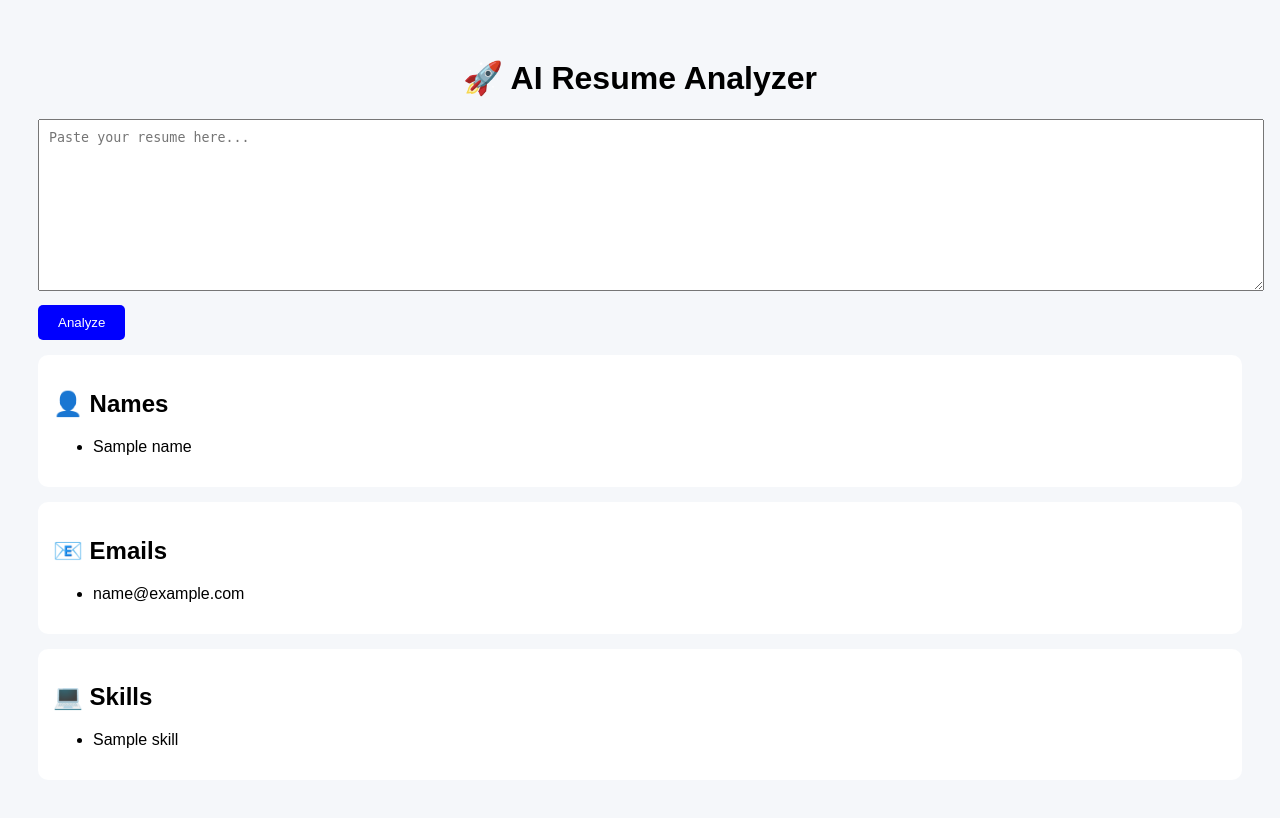
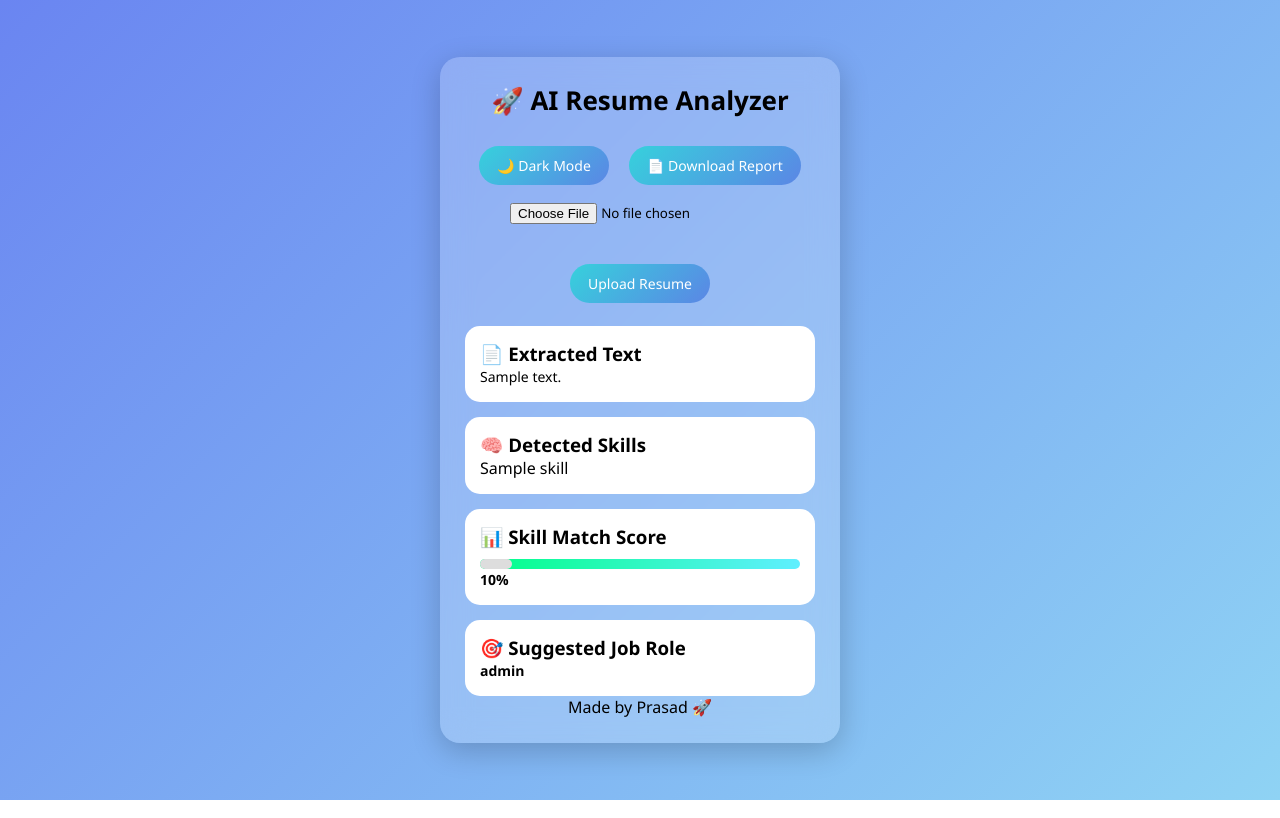
Before and after one commit to Ambam-Gangaprasad716/resume-analyzer, a Flask app: template templates/index.html in a window 1280 px wide. Run offline with Flask 3, Linux system fonts and the light colour scheme; the template is opened without the code that fills it: most values are stand-ins (such as "Sample title", 1, 10 or a date in 2020).

Commit message:
feat: implement PDF resume parsing and add frontend dashboard for skill analysis and scoring

```diff
--- a/app.py
+++ b/app.py
@@ -1,74 +1,52 @@
 from flask import Flask, render_template, request
-import spacy
-import re
+import PyPDF2
 
 app = Flask(__name__)
 
-# Load spaCy model
-nlp = spacy.load("en_core_web_sm")
-
-# Skills list (you can add more)
 SKILLS = [
-    "python", "java", "c", "c++", "html", "css", "javascript",
-    "machine learning", "ai", "sql", "flask", "django"
+    "python", "java", "c", "html", "css",
+    "flask", "sql", "ai", "data structures"
 ]
 
-@app.route('/')
-def home():
+@app.route("/")
+def index():
     return render_template("index.html")
 
-@app.route('/analyze', methods=['POST'])
-def analyze():
-    text = request.form['resume']
-    doc = nlp(text)
+@app.route("/upload", methods=["POST"])
+def upload():
+    file = request.files["resume"]
 
-    # -----------------------------
-    # ✅ Extract Emails
-    # -----------------------------
-    emails = re.findall(r"[a-zA-Z0-9._%+-]+@[a-zA-Z0-9.-]+\.[a-z]{2,}", text)
+    text = ""
 
-    # -----------------------------
-    # ✅ Extract Names (FIXED)
-    # -----------------------------
-    names = []
+    if file:
+        pdf = PyPDF2.PdfReader(file)
+        for page in pdf.pages:
+            text += page.extract_text()
 
-    for ent in doc.ents:
-        if ent.label_ == "PERSON":
-            name = ent.text.strip()
-
-            # Remove unwanted words
-            unwanted = ["email", "gmail", "phone", "contact"]
-            words = name.split()
-
-            clean_name = []
-            for w in words:
-                if w.lower() not in unwanted:
-                    clean_name.append(w)
-
-            name = " ".join(clean_name)
-
-            if len(name.split()) >= 2:
-                names.append(name)
-
-    names = list(set(names))
-
-    # -----------------------------
-    # ✅ Extract Skills
-    # -----------------------------
-    found_skills = []
     text_lower = text.lower()
 
+    found_skills = []
     for skill in SKILLS:
         if skill in text_lower:
-            found_skills.append(skill.upper())
-    found_skills = list(set(found_skills))
+            found_skills.append(skill)
+
+    score = len(found_skills) / len(SKILLS) * 100 if SKILLS else 0
+    score = round(score)
+
+    if score > 70:
+        role = "Backend Developer"
+    elif score > 40:
+        role = "Junior Developer"
+    else:
+        role = "Beginner"
 
     return render_template(
         "index.html",
-        names=names,
-        emails=emails,
-        skills=found_skills
+        text=text,
+        skills=found_skills,
+        score=score,
+        role=role
     )
-if __name__ == '__main__':
 
+if __name__ == "__main__":
     app.run(debug=True)
--- a/requirements.txt
+++ b/requirements.txt
@@ -2,3 +2,4 @@ Flask
 gunicorn
 pdfminer.six
 spacy
+PyPDF2
--- /dev/null
+++ b/static/style.css
@@ -0,0 +1,156 @@
+/* RESET */
+* {
+  margin: 0;
+  padding: 0;
+  box-sizing: border-box;
+  font-family: 'Segoe UI', sans-serif;
+}
+
+/* BODY */
+body {
+  height: 100vh;
+  display: flex;
+  justify-content: center;
+  align-items: center;
+  background: linear-gradient(135deg, #6a85f1, #8fd3f4);
+  transition: 0.3s;
+}
+
+/* DARK MODE */
+body.dark {
+  background: #0f172a;
+}
+
+/* MAIN CARD */
+.container {
+  width: 400px;
+  padding: 25px;
+  border-radius: 20px;
+  background: rgba(255, 255, 255, 0.2);
+  backdrop-filter: blur(15px);
+  box-shadow: 0 8px 30px rgba(0,0,0,0.2);
+  text-align: center;
+  transition: 0.3s;
+}
+
+body.dark .container {
+  background: rgba(0,0,0,0.5);
+  color: white;
+}
+
+/* TITLE */
+h1 {
+  font-size: 26px;
+  margin-bottom: 20px;
+}
+
+/* BUTTONS */
+button {
+  padding: 10px 18px;
+  border: none;
+  border-radius: 20px;
+  background: linear-gradient(135deg, #36d1dc, #5b86e5);
+  color: white;
+  cursor: pointer;
+  margin: 8px;
+  font-size: 14px;
+  transition: 0.3s;
+}
+
+button:hover {
+  transform: scale(1.05);
+}
+
+/* FILE INPUT */
+input[type="file"] {
+  margin: 10px 0;
+}
+
+/* SECTION CARDS */
+.section {
+  background: white;
+  padding: 15px;
+  margin-top: 15px;
+  border-radius: 15px;
+  text-align: left;
+}
+
+body.dark .section {
+  background: #1e293b;
+  color: white;
+}
+
+/* TEXT BOX */
+.section p {
+  font-size: 14px;
+  line-height: 1.5;
+  max-height: 200px;
+  overflow-y: auto;
+}
+
+/* SKILL TAGS */
+.skills span {
+  display: inline-block;
+  background: #36d1dc;
+  color: white;
+  padding: 5px 10px;
+  border-radius: 15px;
+  margin: 5px;
+  font-size: 12px;
+}
+
+/* PROGRESS BAR */
+.progress {
+  width: 100%;
+  height: 10px;
+  background: #ddd;
+  border-radius: 10px;
+  margin-top: 10px;
+}
+
+.progress-bar {
+  height: 100%;
+  border-radius: 10px;
+  background: linear-gradient(to right, #00ff87, #60efff);
+}
+
+/* FOOTER */
+.footer {
+  margin-top: 15px;
+  font-size: 12px;
+}
+
+/* ================= PRINT FIX ================= */
+@media print {
+
+  body {
+    background: white !important;
+    display: block !important;
+  }
+
+  .container {
+    width: 100% !important;
+    max-width: 100% !important;
+    margin: 0 auto !important;
+    padding: 10px !important;
+    box-shadow: none !important;
+    background: white !important;
+    color: black !important;
+  }
+
+  .section {
+    page-break-inside: avoid;
+    margin-bottom: 15px;
+    border: 1px solid #ccc !important;
+  }
+
+  button,
+  input,
+  .top-buttons {
+    display: none !important;
+  }
+
+  h1 {
+    text-align: center;
+  }
+}
--- a/templates/index.html
+++ b/templates/index.html
@@ -2,82 +2,68 @@
 <html>
 <head>
     <title>AI Resume Analyzer</title>
-    <style>
-        body {
-            font-family: Arial;
-            background: #f5f7fa;
-            padding: 30px;
-        }
+    <link rel="stylesheet" href="{{ url_for('static', filename='style.css') }}">
+</head>
 
-        h1 {
-            text-align: center;
-        }
-
-        textarea {
-            width: 100%;
-            height: 150px;
-            padding: 10px;
-        }
-
-        button {
-            margin-top: 10px;
-            padding: 10px 20px;
-            background: blue;
-            color: white;
-            border: none;
-            border-radius: 5px;
-        }
-
-        .card {
-            background: white;
-            padding: 15px;
-            margin-top: 15px;
-            border-radius: 10px;
-        }
-    </style>
-</head>
 <body>
 
-<h1>🚀 AI Resume Analyzer</h1>
+<div class="container">
 
-<form action="/analyze" method="post">
-    <textarea name="resume" placeholder="Paste your resume here..."></textarea>
-    <br>
-    <button type="submit">Analyze</button>
-</form>
+    <h1>🚀 AI Resume Analyzer</h1>
 
-{% if names %}
-<div class="card">
-    <h2>👤 Names</h2>
-    <ul>
-        {% for n in names %}
-        <li>{{ n }}</li>
+    <div class="top-buttons">
+        <button onclick="toggleDark()">🌙 Dark Mode</button>
+        <button onclick="window.print()">📄 Download Report</button>
+    </div>
+
+    <form action="/upload" method="post" enctype="multipart/form-data">
+        <input type="file" name="resume" required>
+        <br><br>
+        <button type="submit">Upload Resume</button>
+    </form>
+
+    {% if text %}
+
+    <div class="section">
+        <h3>📄 Extracted Text</h3>
+        <p>{{ text }}</p>
+    </div>
+
+    <div class="section">
+        <h3>🧠 Detected Skills</h3>
+        {% for skill in skills %}
+            <span class="skill">{{ skill }}</span>
         {% endfor %}
-    </ul>
+    </div>
+
+    <div class="section">
+        <h3>📊 Skill Match Score</h3>
+
+        <div class="progress-bar">
+            <div class="progress" style="width: {{ score }}%"></div>
+        </div>
+
+        <p><strong>{{ score }}%</strong></p>
+    </div>
+
+    <div class="section">
+        <h3>🎯 Suggested Job Role</h3>
+        <p><strong>{{ role }}</strong></p>
+    </div>
+
+    {% endif %}
+
+    <footer>
+        Made by Prasad 🚀
+    </footer>
+
 </div>
-{% endif %}
 
-{% if emails %}
-<div class="card">
-    <h2>📧 Emails</h2>
-    <ul>
-        {% for e in emails %}
-        <li>{{ e }}</li>
-        {% endfor %}
-    </ul>
-</div>
-{% endif %}
-
-{% if skills %}
-<div class="card">
-    <h2>💻 Skills</h2>
-    <ul>
-        {% for s in skills %}
-        <li>{{ s }}</li>
-        {% endfor %}
-    </ul>
-</div>
-{% endif %}
+<script>
+function toggleDark() {
+    document.body.classList.toggle("dark");
+}
+</script>
 
 </body>
 </html>
```
